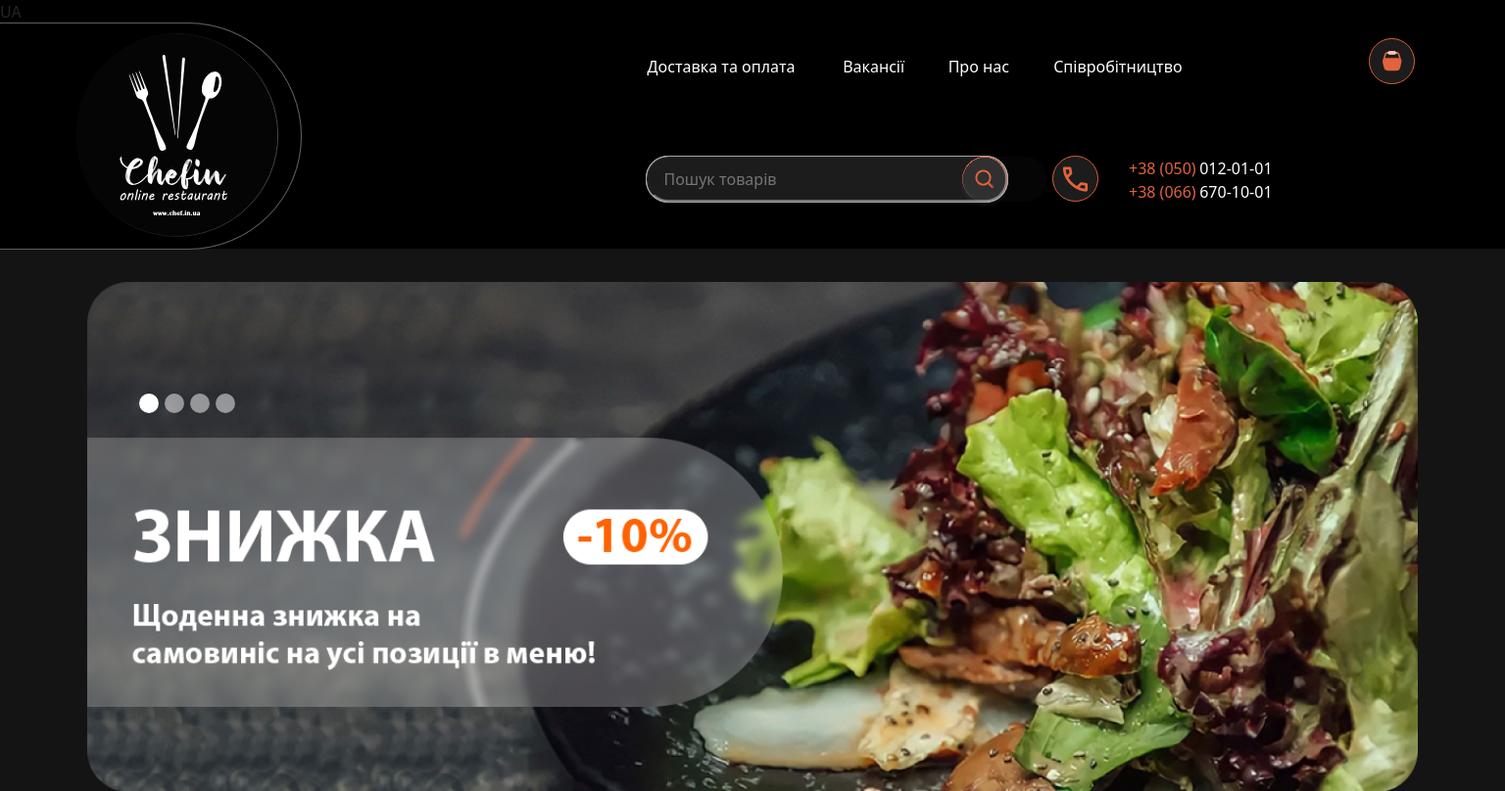
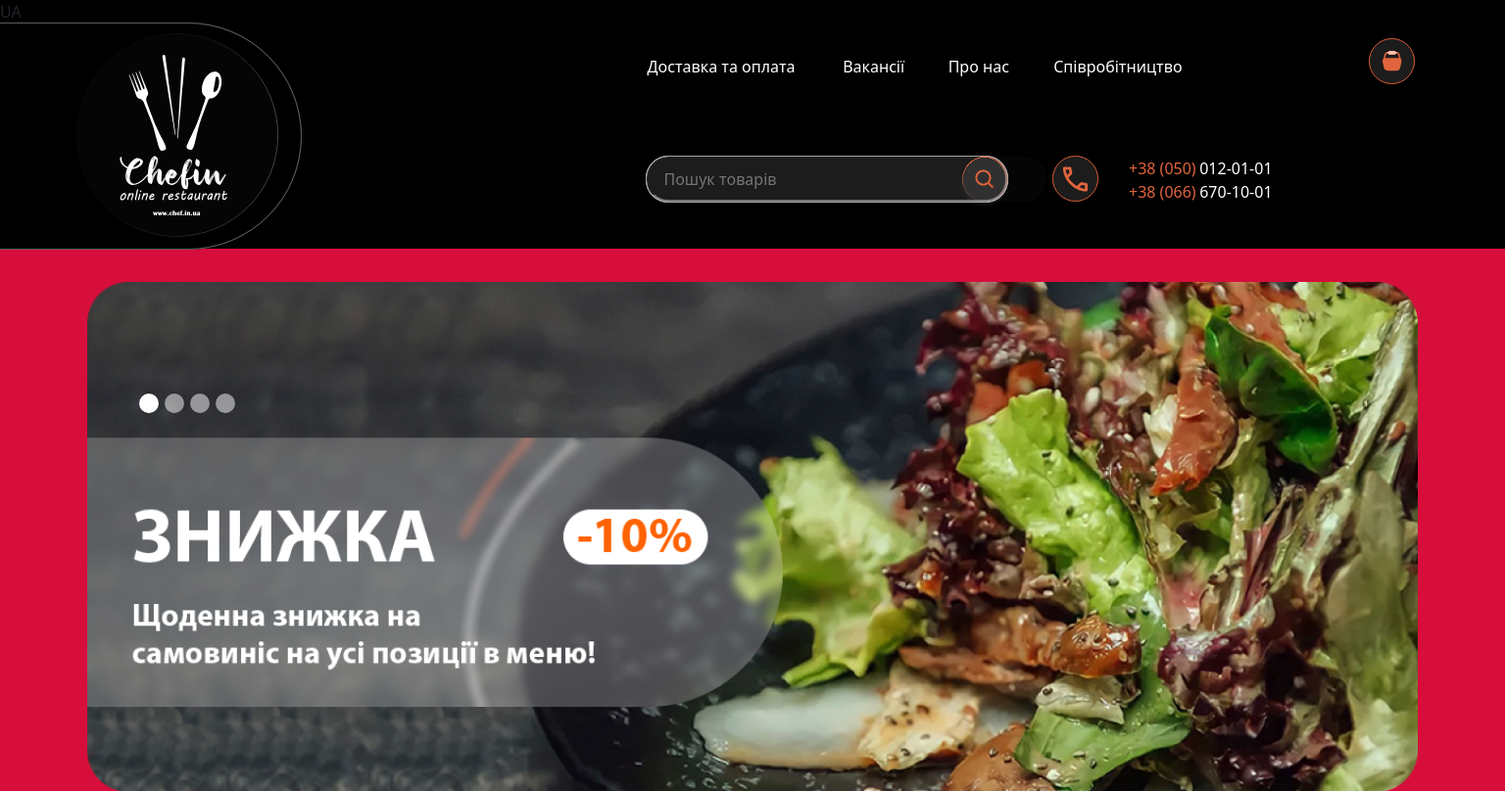
Before and after one commit to ChichaDimas/chefin_final, a Django app: page / in a window 1536 px wide. Shown: the top 808 px of the page at 98% size. Run offline with Django 4.2, Linux system fonts and the light colour scheme; data that the repository does not hold is empty.

Commit message:
Merge remote-tracking branch 'origin/main'

```diff
--- a/chefin/static/store/css/style.css
+++ b/chefin/static/store/css/style.css
@@ -1,4 +1,3 @@
-@media (min-width: 15in) {
 
     body {
         background: rgba(0, 0, 0, 0.92);
@@ -1303,4 +1302,12 @@
     /*        background-color: #E1643C;*/
     /*    }*/
     /*}*/
+
+
+@media (min-width: 1519px) and (min-height: 754px) {
+
+
+            body {
+            background-color: #d70e3c;
+        }
 }
```
